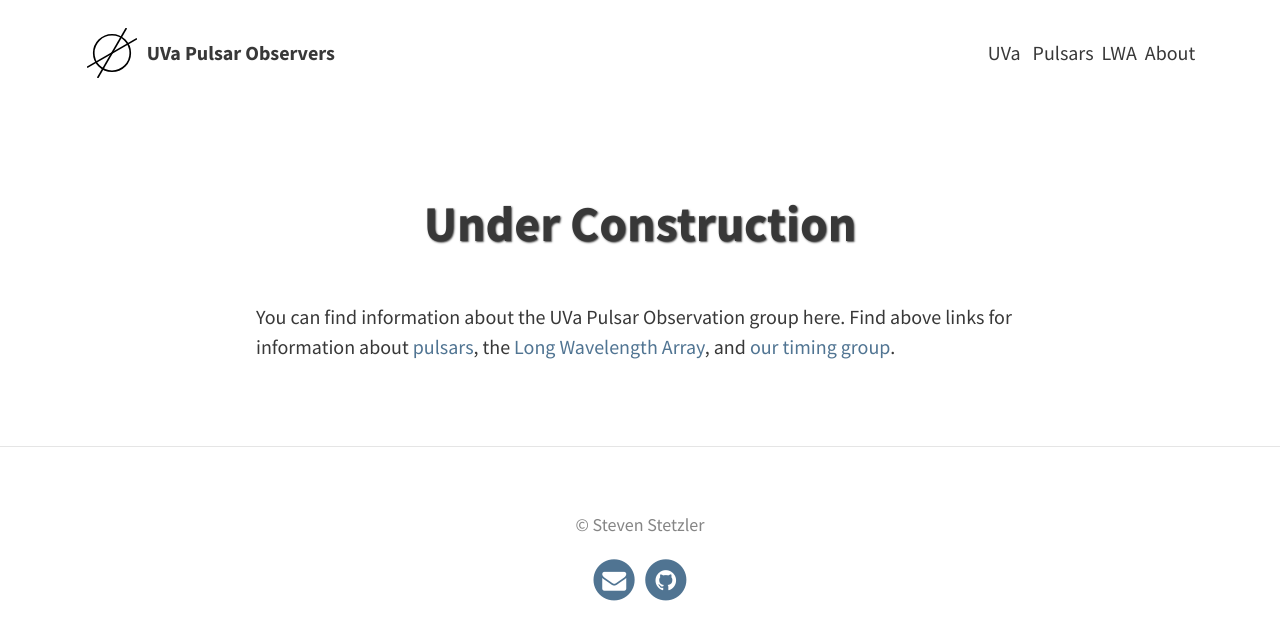
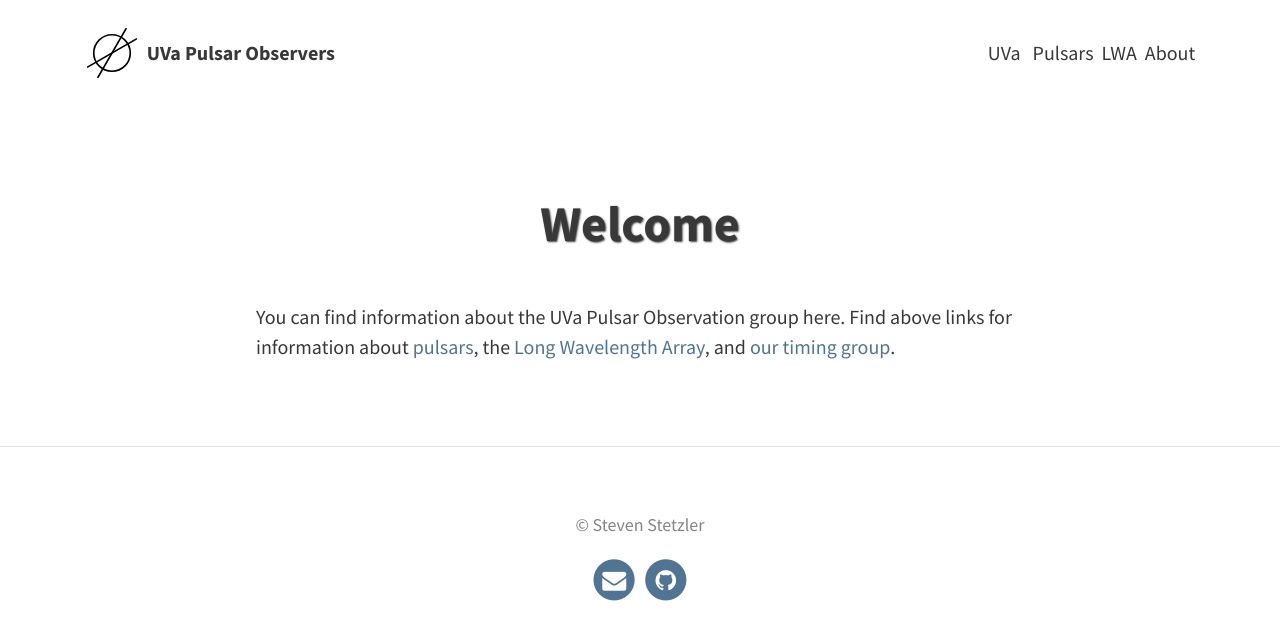
Before and after one commit to stevenstetzler/psr-obs, a Jekyll site: the page built from index.md, in a window 1280 px wide. Shown: the top 640 px of the page. Built offline with Jekyll 4.4.1, drawn with Linux system fonts in a browser that asks for light colours.

Commit message:
Update homepage

```diff
--- a/index.md
+++ b/index.md
@@ -1,6 +1,6 @@
 ---
 layout: page
-title: Under Construction
+title: Welcome
 ---
 
-You can find information about the UVa Pulsar Observation group here. Find above links for information about [pulsars](http://stevenstetzler.com/psr-obs/pages/pulsar.html), the [Long Wavelength Array](http://stevenstetzler.com/psr-obs/pages/LWA.html), and [our timing group](http://stevenstetzler.com/psr-obs/pages/timing.html).
+You can find information about the UVa Pulsar Observation group here. Find above links for information about [pulsars](http://stevenstetzler.com/psr-obs/pulsar), the [Long Wavelength Array](http://stevenstetzler.com/psr-obs/LWA), and [our timing group](http://stevenstetzler.com/psr-obs/timing.html).
```
